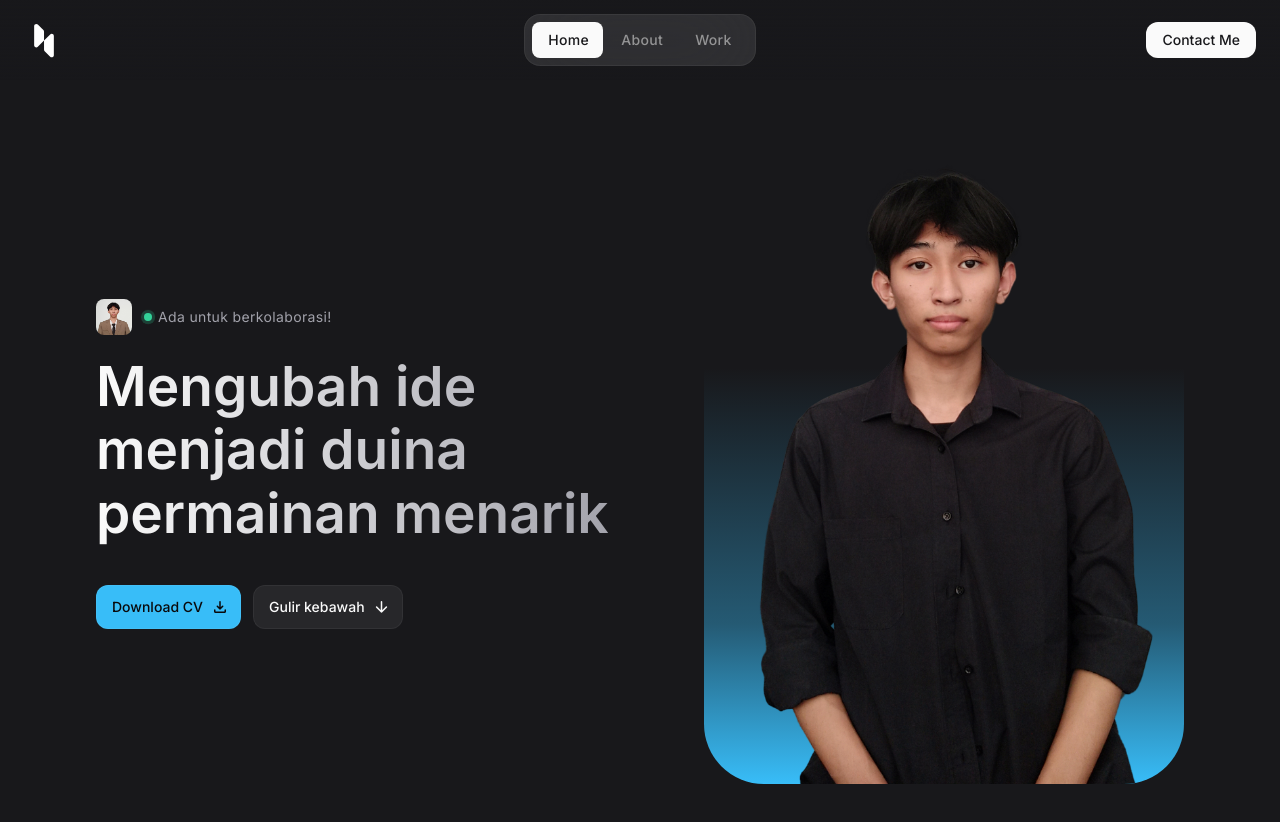
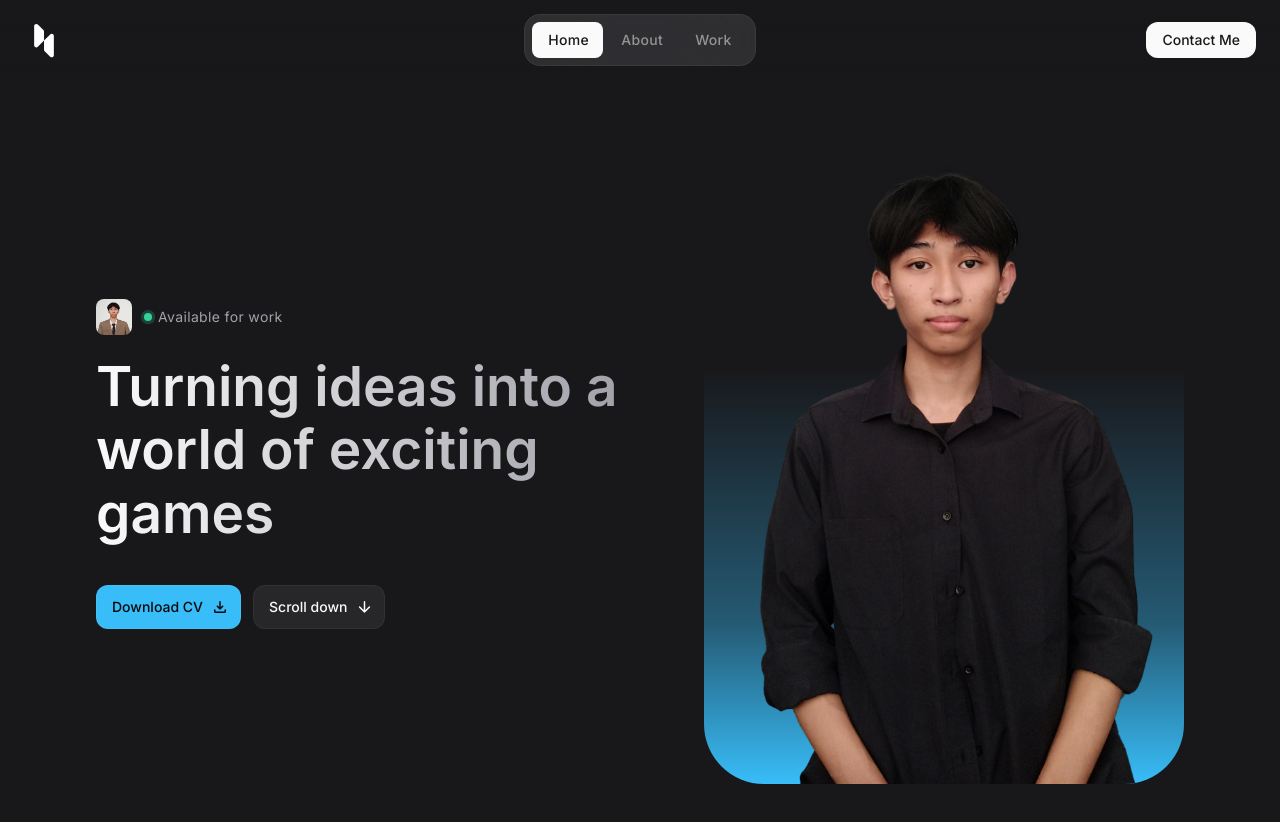
Before and after one commit to Kazuyya/Zahir-Portofolio, a React (Vite) app: page / in a window 1280 px wide. Shown: the top 822 px of the page. Built offline with nearby package versions, Linux system fonts and the light colour scheme.

Commit message:
Update 5

```diff
--- a/src/components/About.jsx
+++ b/src/components/About.jsx
@@ -26,10 +26,10 @@ const About = () => {
 
         <div className="bg-zinc-800/50 p-7 rounded-2xl md:p-12 reveal-up">
           <p className="text-zinc-300 mb-4 md:mb-8 md:text-xl md:max-w-[60ch]">
-            Selamat Datang! <br></br><br></br> Saya seorang Junior Game Developer yang saat ini menempuh pendidikan di SMKN 4 Malang, jurusan Rekayasa Perangkat Lunak (RPL), kelas 11 (semester 3). Saat ini, saya sedang mengembangkan keterampilan dalam programming dan desain game, dengan fokus pada penggunaan Unity dengan C# dan Unreal Engine melalui visual scripting (Blueprint).<br></br><br></br>
-            Sebagai developer yang terus belajar, saya berkomitmen untuk mengasah kemampuan teknis dan kreatif saya dalam menciptakan pengalaman permainan yang inovatif.
+          Welcome!
+          <br/><br/>I am a Junior Game Developer currently studying at SMKN 4 Malang, majoring in Software Engineering (RPL), and I am in the 11th grade (3rd semester). I am currently honing my skills in game programming and design, with a focus on Unity using C# and Unreal Engine through visual scripting (Blueprint).
+          <br/><br/>As a developer who is always learning, I am committed to refining my technical and creative abilities to create innovative gaming experiences. I also highly value respect and etiquette in both my personal and professional life, ensuring that I approach every project with integrity and professionalism.
           </p>
-
           <div className="flex flex-wrap items-center gap-4 md:gap-7">
             {
               aboutItems.map(({ label, number }, key) => (
--- a/src/components/Contact.jsx
+++ b/src/components/Contact.jsx
@@ -40,11 +40,11 @@ const Contact = () => {
         <div className="mb-12 lg:mb-0 lg:flex lg:flex-col">
 
           <h2 className="headline-2 lg:max-w-[12ch] reveal-up">
-            Hubungi saya untuk berkolaborasi
+            Contact me for collaboration
           </h2>
 
           <p className="text-zinc-400 mt-3 mb-8 max-w-[50ch] lg:max-w-[30ch] reveal-up">
-            Hubungi saya sekarang untuk mendiskusikan kebutuhan proyek Anda dan mulai berkolaborasi pada sesuatu yang menakjubkan!
+            Reach out today to discuss your project needs and start collaborating on something amazing!
           </p>
 
           <div className="flex items-center gap-2 mt-auto">
--- a/src/components/Hero.jsx
+++ b/src/components/Hero.jsx
@@ -32,12 +32,12 @@ const Hero = () => {
               <span className="relative w-2 h-2 rounded-full bg-emerald-400">
                 <span className="absolute inset-0 rounded-full bg-emerald-400 animate-ping"></span>
               </span>
-              Ada untuk berkolaborasi!
+              Available for work
             </div>
           </div>
 
           <h2 className="headline-1 max-w-[15ch] sm:max-w-[20ch] lg:max-w-[15ch] mt-5 mb-8 lg:mb-10">
-          Mengubah ide menjadi duina permainan menarik
+          Turning ideas into a world of exciting games
           </h2>
 
           <div className="flex items-center gap-3">
@@ -48,7 +48,7 @@ const Hero = () => {
             />
             <ButtonOutline
               href="#about"
-              label="Gulir kebawah"
+              label="Scroll down"
               icon="arrow_downward"
             />
           </div>
--- a/src/components/Skill.jsx
+++ b/src/components/Skill.jsx
@@ -50,11 +50,11 @@ const Skill = () => {
       <div className="container">
 
         <h2 className="headline-2 reveal-up">
-        Alat Penting yang Saya Gunakan
+        Essential Tools I use
         </h2>
 
         <p className="text-zinc-400 mt-3 mb-8 max-w-[50ch] reveal-up">
-        Temukan alat dan teknologi yang saya andalkan untuk menciptakan game berkualitas tinggi dengan performa terbaik.
+        Discover the powerful tools and technologies I use to create exceptional, high-performing websites & applications.
         </p>
 
         <div className="grid gap-3 grid-cols-[repeat(auto-fill,_minmax(250px,_1fr))]">
--- a/src/components/Work.jsx
+++ b/src/components/Work.jsx
@@ -59,7 +59,7 @@ const Work = () => {
       <div className="container">
 
         <h2 className="headline-2 mb-8 reveal-up">
-          Sorotan portofolio saya
+          My portofolio highlights
         </h2>
 
         <div className="grid gap-x-4 gap-y-5 grid-cols-[repeat(auto-fill,_minmax(280px,_1fr))]">
```
